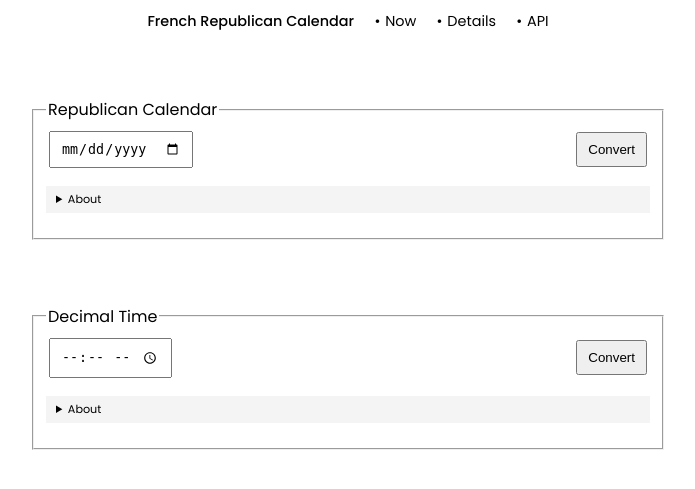
After one commit to dekadans/repcal-web, a Flask app: template templates/details.html in a window 1280 px wide. The commit adds this page. Shown: the top 489 px of the page, without its empty margins (292-987 px from the left). Run offline with Flask 3, Linux system fonts and the light colour scheme; the template is opened without the code that fills it, so the values that code supplies are empty; parts of the project's set-up code (start-up, migrations or seed data) failed here and were passed over.

Commit message:
details start

```diff
--- a/main.py
+++ b/main.py
@@ -17,6 +17,11 @@ CORS(app)
 @app.route('/')
 def start():
     return render_template('index.html')
+
+
+@app.route('/details')
+def convert():
+    return render_template('details.html')
 
 
 @app.get('/api')
--- /dev/null
+++ b/static/main.js
@@ -0,0 +1,72 @@
+async function getData() {
+    const offset = (new Date()).getTimezoneOffset() * -1;
+    const response = await fetch('/now?offset=' + offset);
+    const data = await response.json();
+
+    return {
+        ...parseDate(data._embedded['repcal:date']),
+        ...parseTime(data._embedded['repcal:time'])
+    };
+}
+
+function parseDate(api_date) {
+    const links = api_date._links['repcal:meta-day'];
+    const uiLink = links.find(l => l.name === 'ui');
+
+    return {
+        date: api_date.texts.default,
+        celebrating: uiLink.title,
+        wiki: uiLink.href
+    }
+}
+
+function parseTime(api_time) {
+    return {
+        hour: api_time.attributes.hour,
+        minute: api_time.attributes.minute,
+        second: api_time.attributes.second
+    };
+}
+
+const nowApp = () => ({
+    date: 'Loading...',
+    hour: 0,
+    minute: 0,
+    second: 0,
+    celebrating: '...',
+    wiki: '#',
+
+    init() {
+        this.sync();
+
+        setInterval(() => {
+            this.tick();
+        }, 864);
+
+        document.addEventListener('visibilitychange', () => {
+            if (document.visibilityState === 'visible') {
+                this.sync();
+            }
+        });
+    },
+
+    async sync() {
+        Object.assign(this, await getData());
+    },
+
+    tick() {
+        this.second = (this.second + 1) % 100;
+
+        if (this.second === 0) {
+            this.minute = (this.minute + 1) % 100;
+
+            if (this.minute === 0) {
+                this.hour = (this.hour + 1) % 10;
+
+                if (this.hour === 0) {
+                    this.sync();
+                }
+            }
+        }
+    }
+});
--- a/static/style.css
+++ b/static/style.css
@@ -24,6 +24,19 @@ h3 {
     font-weight: 400;
     font-size: 1.2rem;
 }
+
+section {
+    width: 50%;
+    margin: auto;
+}
+
+@media screen and (max-width: 980px) {
+    section {
+        width: 95%;
+    }
+}
+
+
 
 #menu h1 {
     display: inline-block;
@@ -57,13 +70,10 @@ h3 {
 }
 
 
-#info {
-    font-size: 0.7rem;
-    font-weight: 300;
-}
+
 #celebration {
     width: 40%;
-    margin: 5rem auto;
+    margin-top: 5rem;
 }
 
 #celebration hr {
@@ -71,9 +81,42 @@ h3 {
     border: none;
     border-top: 1px #ccc solid;
 }
+#info {
+    font-size: 0.7rem;
+    font-weight: 300;
+}
 
-@media screen and (max-width: 720px) {
-    #info {
-        width: 80%;
-    }
+
+fieldset {
+    margin: 4rem 0;
+    text-align: left;
 }
+
+details {
+    margin: 15px 0;
+    padding: 5px 10px;
+    background-color: #f4f4f4;
+    font-size: 0.9rem;
+}
+
+summary {
+    cursor: pointer;
+    font-size: 0.7rem;
+}
+
+label {
+    display: block;
+}
+
+input {
+    padding: 0.5rem 10px;
+}
+
+
+table {
+    width: 100%;
+}
+
+tr td:last-child {
+    text-align: right;
+}
--- /dev/null
+++ b/templates/details.html
@@ -0,0 +1,44 @@
+{% extends "layout.html" %}
+
+{% block head %}
+{{ super() }}
+
+{% endblock %}
+{% block content %}
+
+<section>
+    <fieldset>
+        <legend>Republican Calendar</legend>
+        <table>
+            <tbody>
+                <tr>
+                    <td><input type="date" id="rep_date"></td>
+                    <td><input type="button" value="Convert"></td>
+                </tr>
+            </tbody>
+        </table>
+        <details>
+            <summary>About</summary>
+            <p>Hello</p>
+        </details>
+    </fieldset>
+
+
+    <fieldset>
+        <legend>Decimal Time</legend>
+        <table>
+            <tbody>
+            <tr>
+                <td><input type="time" id="rep_time"></td>
+                <td><input type="button" value="Convert"></td>
+            </tr>
+            </tbody>
+        </table>
+        <details>
+            <summary>About</summary>
+            <p>Hello</p>
+        </details>
+    </fieldset>
+</section>
+
+{% endblock %}
--- a/templates/layout.html
+++ b/templates/layout.html
@@ -12,14 +12,17 @@
   <link rel="preconnect" href="https://fonts.gstatic.com">
   <link href="https://fonts.googleapis.com/css2?family=Poppins:ital,wght@0,300;0,400;0,500;1,300&display=swap" rel="stylesheet">
   <link href="/static/style.css" rel="stylesheet">
+  <script defer src="https://cdn.jsdelivr.net/npm/alpinejs@3.x.x/dist/cdn.min.js"></script>
+  <script src="/static/main.js"></script>
   {% endblock %}
 </head>
 <body>
+{% import "macros.html" as macros %}
 <nav id="menu">
   <h1>French Republican Calendar</h1>
   <ul>
-    <li><a href="/" class="active">Now</a></li>
-    <li><a href="/convert">Convert</a></li>
+    {{ macros.nav_link("now") }}
+    {{ macros.nav_link("details") }}
     <li><a href="/docs">API</a></li>
   </ul>
 </nav>
--- /dev/null
+++ b/templates/macros.html
@@ -0,0 +1,6 @@
+{% macro nav_link(menu_item) %}
+    {% set path = "/details" if menu_item == "details" else "/" %}
+    {% set text = "Details" if menu_item == "details" else "Now" %}
+    {% set class = "active" if path == request.path else "" %}
+    <li><a href="{{ path }}" class="{{ class }}">{{ text }}</a></li>
+{% endmacro %}
```
Also changed, not shown: static/time.js (deleted, +0 -60 lines), templates/index.html (+8 -80 lines).
